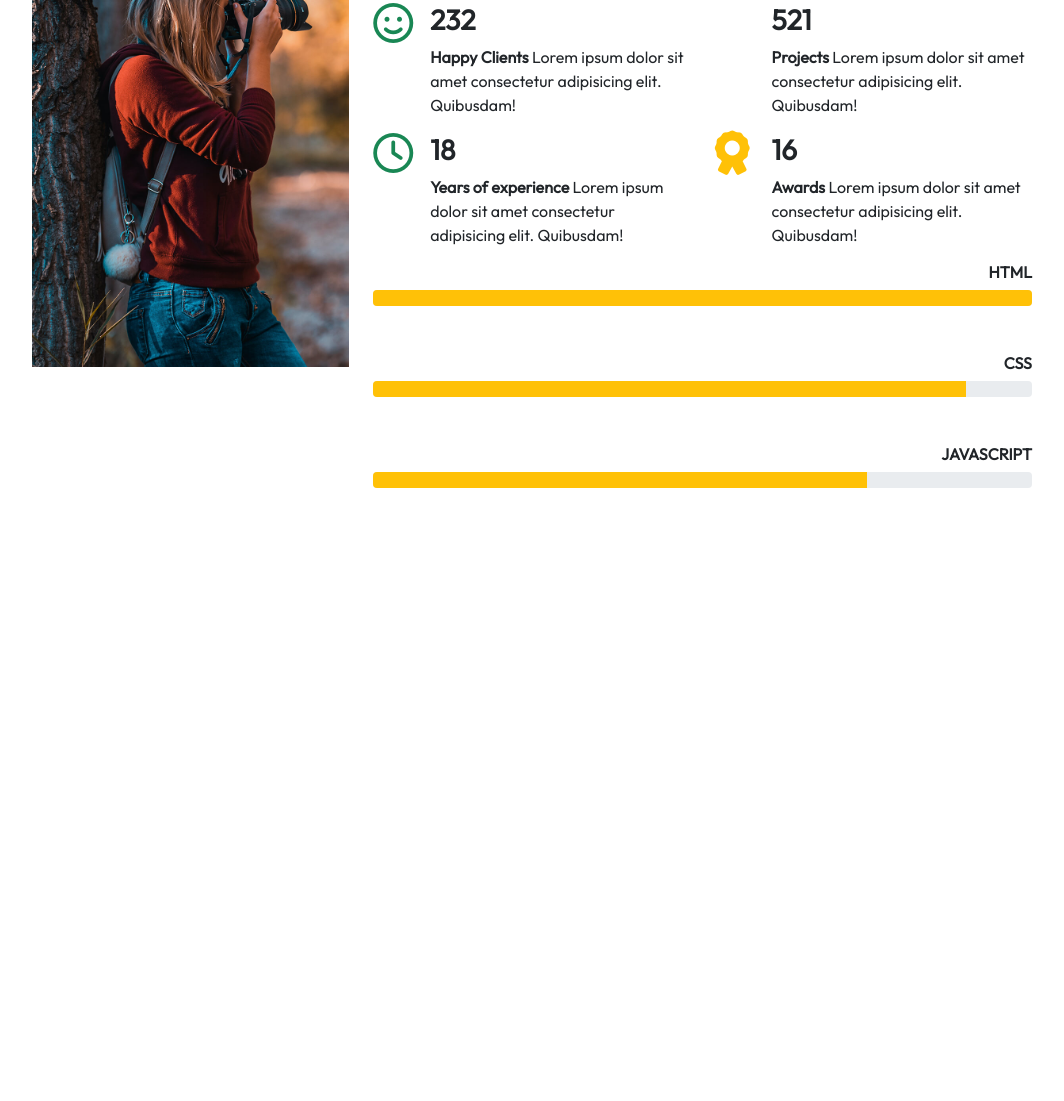
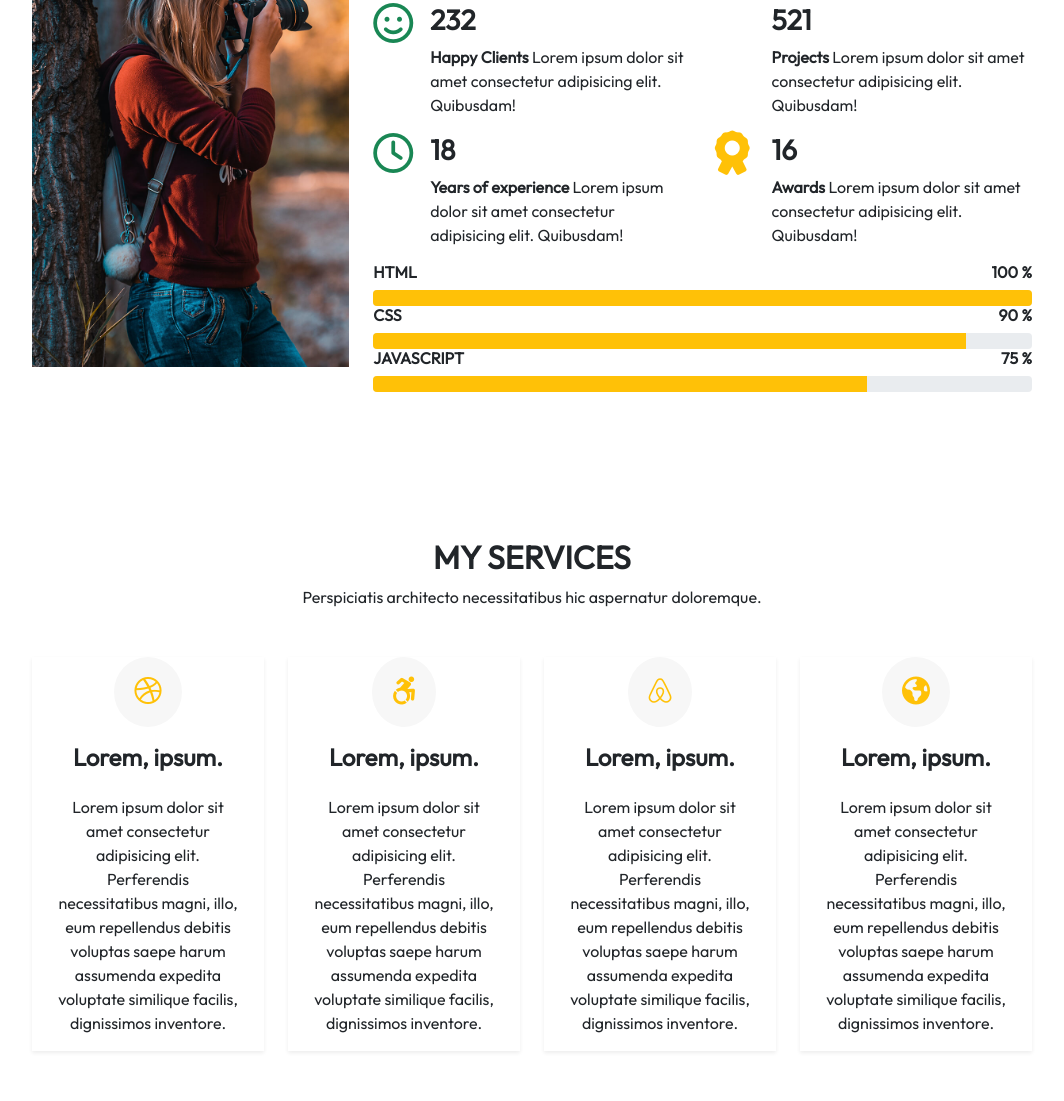
Before and after one commit to ca7vin/template-Ex3, a website: page index.html in a window 1280 px wide. Shown: the part 1171-2272 px from the top of the page, without its empty margins (108-1172 px from the left). Before the commit the page ends 1659 px from the top, so only its background shows below. Drawn offline with nearby package versions, Linux system fonts and the light colour scheme.

Commit message:
My Services

```diff
--- a/index.html
+++ b/index.html
@@ -76,7 +76,7 @@
         <!-- BANNER END -->
     </header>
     <section class="aboutMe py-5">
-        <div class="container-fluid">
+        <div class="container-fluid d-flex flex-column justify-content-sm-between align-items-center">
             <!-- ROW 1 start -->
             <div class="row d-flex py-5">
                 <div class="col-12 d-flex flex-column align-items-center justify-content-center">
@@ -85,7 +85,6 @@
                 </div>
             </div>
             <!-- ROW 1 end -->
-            <!-- ROW 2 Start -->
             <div class="row">
                 <div class="col-4">
                     <img class="w-100" src="./public/img/me.jpg" alt="">
@@ -160,23 +159,42 @@
                         </div>
                     </div>
                     <div class="row progressBar">
-                        <div class="col-12 d-flex flex-column justify-content-sm-between">
-                            <div class="progress-title">
-                                <h4 class="text-end fw-bold text-uppercase fs-6">HTML</h4>
+                        <div class="col-12 d-flex flex-column justify-content-center">
+                            <div class="row progress-title">
+                                <div class="col-6">
+                                    <h4 class="text-start fw-bold text-uppercase fs-6">HTML</h4>
+                                </div>
+                                <div class="col-6">
+                                    <h4 class="text-end fw-bold text-uppercase fs-6">100 %</h4>
+                                </div>
                             </div>
                             <div class="progress">
                                 <div class="progress-bar bg-warning" role="progressbar" style="width: 100%"
                                     aria-valuenow="100" aria-valuemin="0" aria-valuemax="100"></div>
                             </div>
-                            <div class="progress-title">
-                                <h4 class="text-end fw-bold text-uppercase fs-6 pt-5">CSS</h4>
+                        </div>
+                        <div class="col-12 d-flex flex-column justify-content-center">
+                            <div class="row progress-title">
+                                <div class="col-6">
+                                    <h4 class="text-start fw-bold text-uppercase fs-6">CSS</h4>
+                                </div>
+                                <div class="col-6">
+                                    <h4 class="text-end fw-bold text-uppercase fs-6">90 %</h4>
+                                </div>
                             </div>
                             <div class="progress">
                                 <div class="progress-bar bg-warning" role="progressbar" style="width: 90%"
                                     aria-valuenow="90" aria-valuemin="0" aria-valuemax="100"></div>
                             </div>
-                            <div class="progress-title">
-                                <h4 class="text-end fw-bold text-uppercase fs-6 pt-5">JavaScript</h4>
+                        </div>
+                        <div class="col-12 d-flex flex-column justify-content-center">
+                            <div class="row progress-title">
+                                <div class="col-6">
+                                    <h4 class="text-start fw-bold text-uppercase fs-6">Javascript</h4>
+                                </div>
+                                <div class="col-6">
+                                    <h4 class="text-end fw-bold text-uppercase fs-6">75 %</h4>
+                                </div>
                             </div>
                             <div class="progress">
                                 <div class="progress-bar bg-warning" role="progressbar" style="width: 75%"
@@ -188,7 +206,54 @@
             </div>
         </div>
     </section>
-
+    <section class="myServices">
+        <div class="container-fluid d-flex flex-column align-items-center justify-content-center">
+            <div class="row py-5">
+                <div class="col-12 d-flex flex-column align-items-center justify-content-center">
+                    <h2 class="text-uppercase fw-bold">My services</h2>
+                    <span>Perspiciatis architecto necessitatibus hic aspernatur doloremque.</span>
+                </div>
+            </div>
+            <div class="row">
+                <div class="col-3">
+                    <div class="container d-flex flex-column align-items-center justify-content-center shadow-sm">
+                        <div class="border-icon">
+                            <i class="fab fa-dribbble fs-3 text-warning"><a href=""></a></i>
+                        </div>
+                        <h4 class="fw-bold py-3">Lorem, ipsum.</h4>
+                        <p class="text-center">Lorem ipsum dolor sit amet consectetur adipisicing elit. Perferendis necessitatibus magni, illo, eum repellendus debitis voluptas saepe harum assumenda expedita voluptate similique facilis, dignissimos inventore.</p>
+                    </div>
+                </div>
+                <div class="col-3">
+                    <div class="container d-flex flex-column align-items-center justify-content-center shadow-sm">
+                        <div class="border-icon">
+                            <i class="fab fa-accessible-icon fs-3 text-warning"><a href=""></a></i>
+                        </div>
+                        <h4 class="fw-bold py-3">Lorem, ipsum.</h4>
+                        <p class="text-center">Lorem ipsum dolor sit amet consectetur adipisicing elit. Perferendis necessitatibus magni, illo, eum repellendus debitis voluptas saepe harum assumenda expedita voluptate similique facilis, dignissimos inventore.</p>
+                    </div>
+                </div>
+                <div class="col-3">
+                    <div class="container d-flex flex-column align-items-center justify-content-center shadow-sm">
+                        <div class="border-icon">
+                            <i class="fab fa-airbnb fs-3 text-warning"><a href=""></a></i>
+                        </div>
+                        <h4 class="fw-bold py-3">Lorem, ipsum.</h4>
+                        <p class="text-center">Lorem ipsum dolor sit amet consectetur adipisicing elit. Perferendis necessitatibus magni, illo, eum repellendus debitis voluptas saepe harum assumenda expedita voluptate similique facilis, dignissimos inventore.</p>
+                    </div>
+                </div>
+                <div class="col-3">
+                    <div class="container d-flex flex-column align-items-center justify-content-center shadow-sm">
+                        <div class="border-icon">
+                            <i class="fas fa-globe-americas fs-3 text-warning"><a href=""></a></i>
+                        </div>
+                        <h4 class="fw-bold py-3">Lorem, ipsum.</h4>
+                        <p class="text-center">Lorem ipsum dolor sit amet consectetur adipisicing elit. Perferendis necessitatibus magni, illo, eum repellendus debitis voluptas saepe harum assumenda expedita voluptate similique facilis, dignissimos inventore.</p>
+                    </div>
+                </div>
+            </div>
+        </div>
+    </section>
     <!-- JS SCRIPT -->
     <script src="./node_modules/bootstrap/dist/js/bootstrap.bundle.js"></script>
 </body>
--- a/src/sass/style.sass
+++ b/src/sass/style.sass
@@ -23,8 +23,13 @@
         .banner
             height: calc( 90vh - 50px )
     .aboutMe
-        padding: 0 10%
-        height: 100vh
+        padding: 10%
         ul
             list-style: none
             padding: 0
+    .myServices
+        padding: 50px 10%
+    .border-icon
+        padding: 20px
+        background-color: #f7f7f7
+        border-radius: 50%
```
Also changed, not shown: public/css/style.css, 1 other file.
